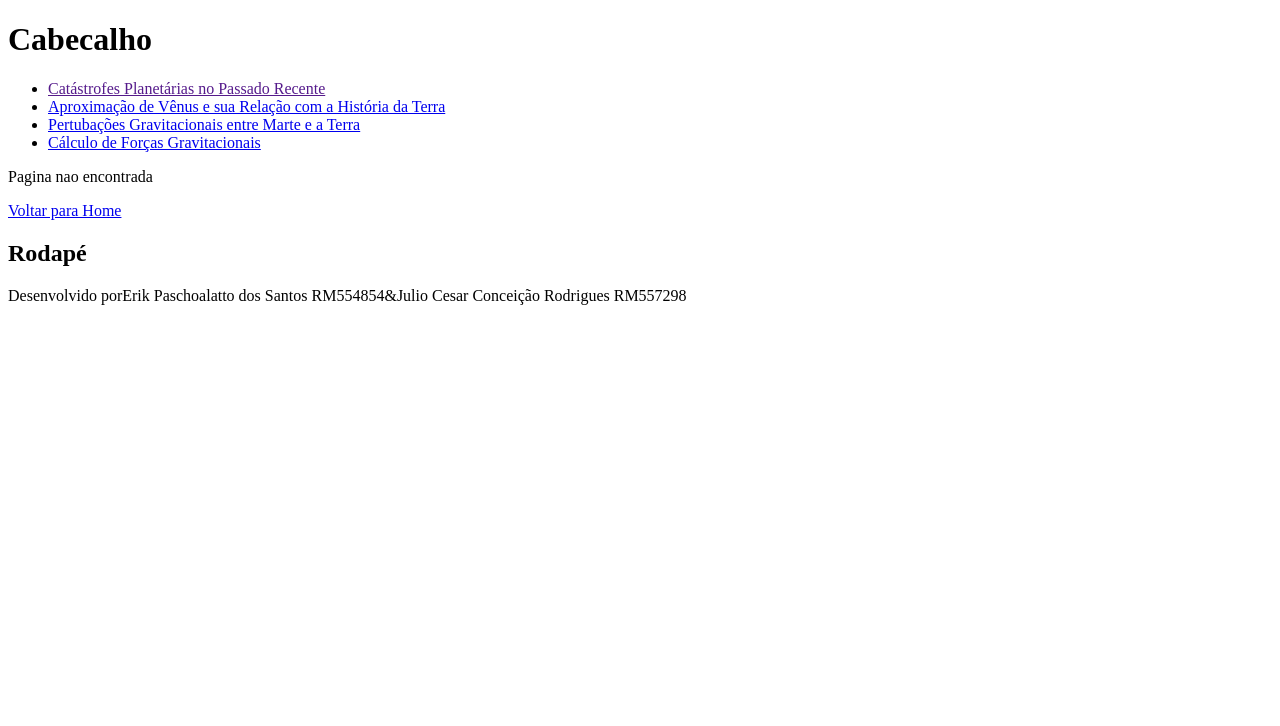
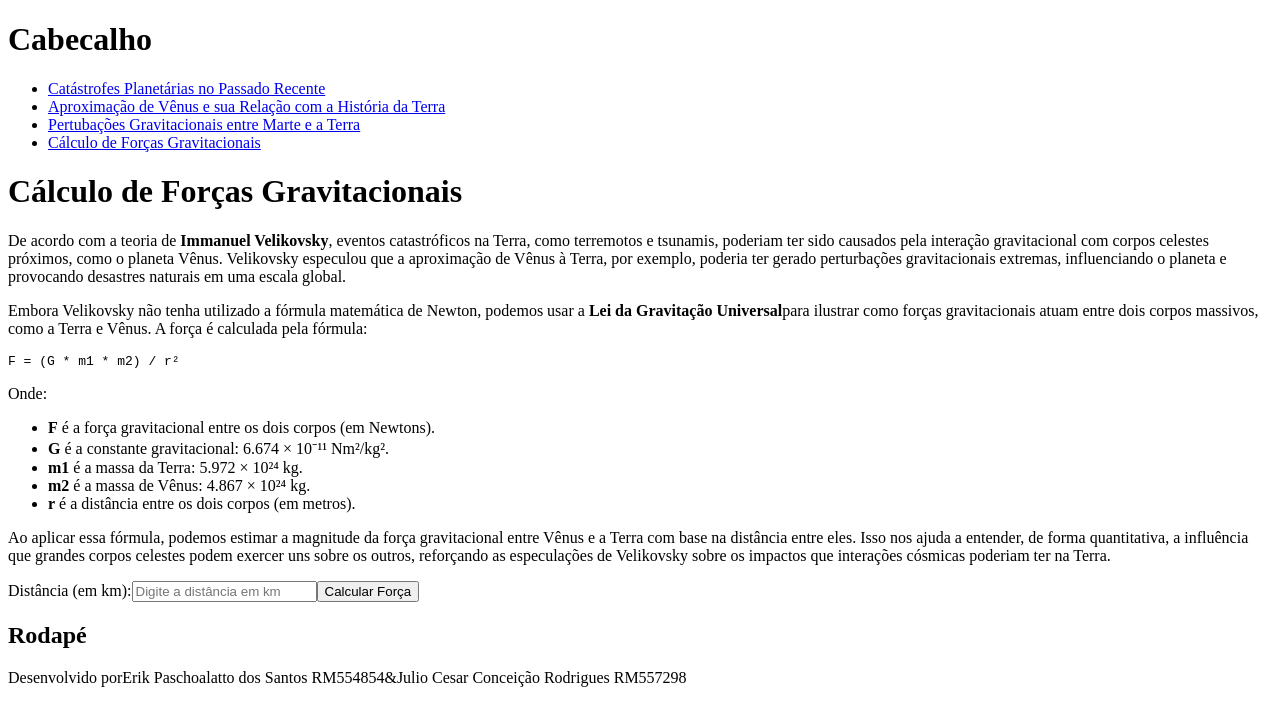
Before and after one commit to ozerikoz/cp-4-front-end, a Next.js app in the folder cp-4-front-end/: page /calculo in a window 1280 px wide. Before the commit this address had no page. Shown: the top 726 px of the page. Built offline with nearby package versions, Linux system fonts and the light colour scheme.

Commit message:
Refatorado a pagina de calculo e adicionado conteudo

```diff
--- a/cp-4-front-end/src/app/calculo/[img]/page.tsx
+++ /dev/null
@@ -1,6 +0,0 @@
-
-export default function page() {
-    return (
-        <div>page</div>
-    )
-}
--- /dev/null
+++ b/cp-4-front-end/src/app/calculo/page.tsx
@@ -0,0 +1,96 @@
+'use client';
+
+import React, { useState } from 'react';
+
+const Calculo: React.FC = () => {
+  const [distance, setDistance] = useState<string>('');
+  const [force, setForce] = useState<string | null>(null);
+
+  const calculateGravitationalForce = () => {
+    const G = 6.674 * Math.pow(10, -11); // Constante gravitacional
+    const m1 = 5.972 * Math.pow(10, 24); // Massa da Terra (kg)
+    const m2 = 4.867 * Math.pow(10, 24); // Massa de Vênus (kg)
+    const r = parseFloat(distance) * 1000; // Converter a distância para metros e garantir que é um número
+
+    if (isNaN(r) || r === 0) {
+      alert("Por favor, insira uma distância válida.");
+      return;
+    }
+
+    const F = (G * m1 * m2) / Math.pow(r, 2); // Fórmula de Newton
+
+    // Função para formatar o número
+    const formatForce = (value: number) => {
+      if (value >= 1e12) {
+        return (value / 1e12).toFixed(2) + ' trilhões de Newtons';
+      } else if (value >= 1e9) {
+        return (value / 1e9).toFixed(2) + ' bilhões de Newtons';
+      } else if (value >= 1e6) {
+        return (value / 1e6).toFixed(2) + ' milhões de Newtons';
+      } else {
+        return value.toLocaleString() + ' Newtons';
+      }
+    };
+
+    setForce(formatForce(F));
+  };
+
+  return (
+    <div className="container mx-auto p-6">
+      <h1 className="text-3xl font-bold mb-4">Cálculo de Forças Gravitacionais</h1>
+      <p className="text-lg mb-4">
+        De acordo com a teoria de <strong>Immanuel Velikovsky</strong>, eventos catastróficos na Terra, como terremotos e
+        tsunamis, poderiam ter sido causados pela interação gravitacional com corpos celestes próximos, como o planeta
+        Vênus. Velikovsky especulou que a aproximação de Vênus à Terra, por exemplo, poderia ter gerado perturbações
+        gravitacionais extremas, influenciando o planeta e provocando desastres naturais em uma escala global.
+      </p>
+      <p className="text-lg mb-4">
+        Embora Velikovsky não tenha utilizado a fórmula matemática de Newton, podemos usar a <strong>Lei da Gravitação Universal</strong>
+        para ilustrar como forças gravitacionais atuam entre dois corpos massivos, como a Terra e Vênus. A força é
+        calculada pela fórmula:
+      </p>
+      <pre className="bg-gray-100 p-2 rounded">
+        F = (G * m1 * m2) / r²
+      </pre>
+      <p className="text-lg mb-4">
+        Onde:
+        <ul className="list-disc pl-6">
+          <li><strong>F</strong> é a força gravitacional entre os dois corpos (em Newtons).</li>
+          <li><strong>G</strong> é a constante gravitacional: 6.674 × 10⁻¹¹ Nm²/kg².</li>
+          <li><strong>m1</strong> é a massa da Terra: 5.972 × 10²⁴ kg.</li>
+          <li><strong>m2</strong> é a massa de Vênus: 4.867 × 10²⁴ kg.</li>
+          <li><strong>r</strong> é a distância entre os dois corpos (em metros).</li>
+        </ul>
+      </p>
+      <p className="text-lg mb-4">
+        Ao aplicar essa fórmula, podemos estimar a magnitude da força gravitacional entre Vênus e a Terra com base na
+        distância entre eles. Isso nos ajuda a entender, de forma quantitativa, a influência que grandes corpos celestes
+        podem exercer uns sobre os outros, reforçando as especulações de Velikovsky sobre os impactos que interações
+        cósmicas poderiam ter na Terra.
+      </p>
+
+      <label className="block mb-2 text-lg" htmlFor="distance">
+        Distância (em km):
+      </label>
+      <input
+        id="distance"
+        type="text"
+        value={distance}
+        onChange={(e) => setDistance(e.target.value.replace(/^0+/, ''))}
+        className="border p-2 mb-4 w-full"
+        placeholder="Digite a distância em km"
+      />
+      <button onClick={calculateGravitationalForce} className="bg-blue-500 text-white p-2 rounded">
+        Calcular Força
+      </button>
+
+      {force && (
+        <p className="mt-4">
+          A força gravitacional entre a Terra e Vênus é de <strong>{force}</strong>.
+        </p>
+      )}
+    </div>
+  );
+};
+
+export default Calculo;
--- a/cp-4-front-end/src/components/Menu/Menu.tsx
+++ b/cp-4-front-end/src/components/Menu/Menu.tsx
@@ -4,10 +4,10 @@ export default function Menu() {
     return (
         <nav>
             <ul>
-                <li><Link href="">Catástrofes Planetárias no Passado Recente</Link></li>
-                <li><Link href="/">Aproximação de Vênus e sua Relação com a História da Terra</Link></li>
-                <li><Link href="/">Pertubações Gravitacionais entre Marte e a Terra</Link></li>
-                <li><Link href="/">Cálculo de Forças Gravitacionais</Link></li>
+                <li><Link href="/catastrofes_planetarias">Catástrofes Planetárias no Passado Recente</Link></li>
+                <li><Link href="/aproximacao_venus">Aproximação de Vênus e sua Relação com a História da Terra</Link></li>
+                <li><Link href="/pertubacoes_gravitacionais">Pertubações Gravitacionais entre Marte e a Terra</Link></li>
+                <li><Link href="/calculo">Cálculo de Forças Gravitacionais</Link></li>
             </ul>
         </nav>
     )
```
